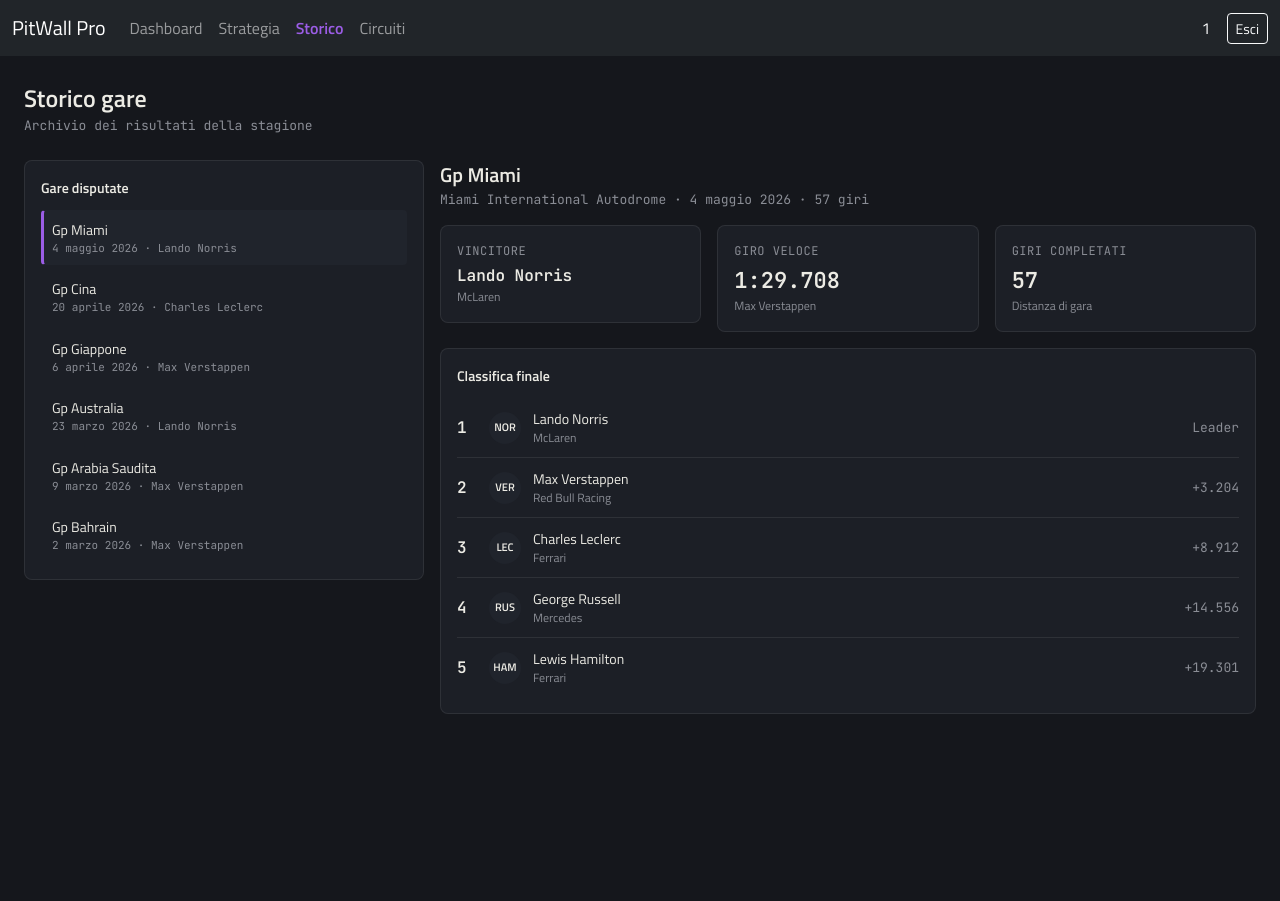
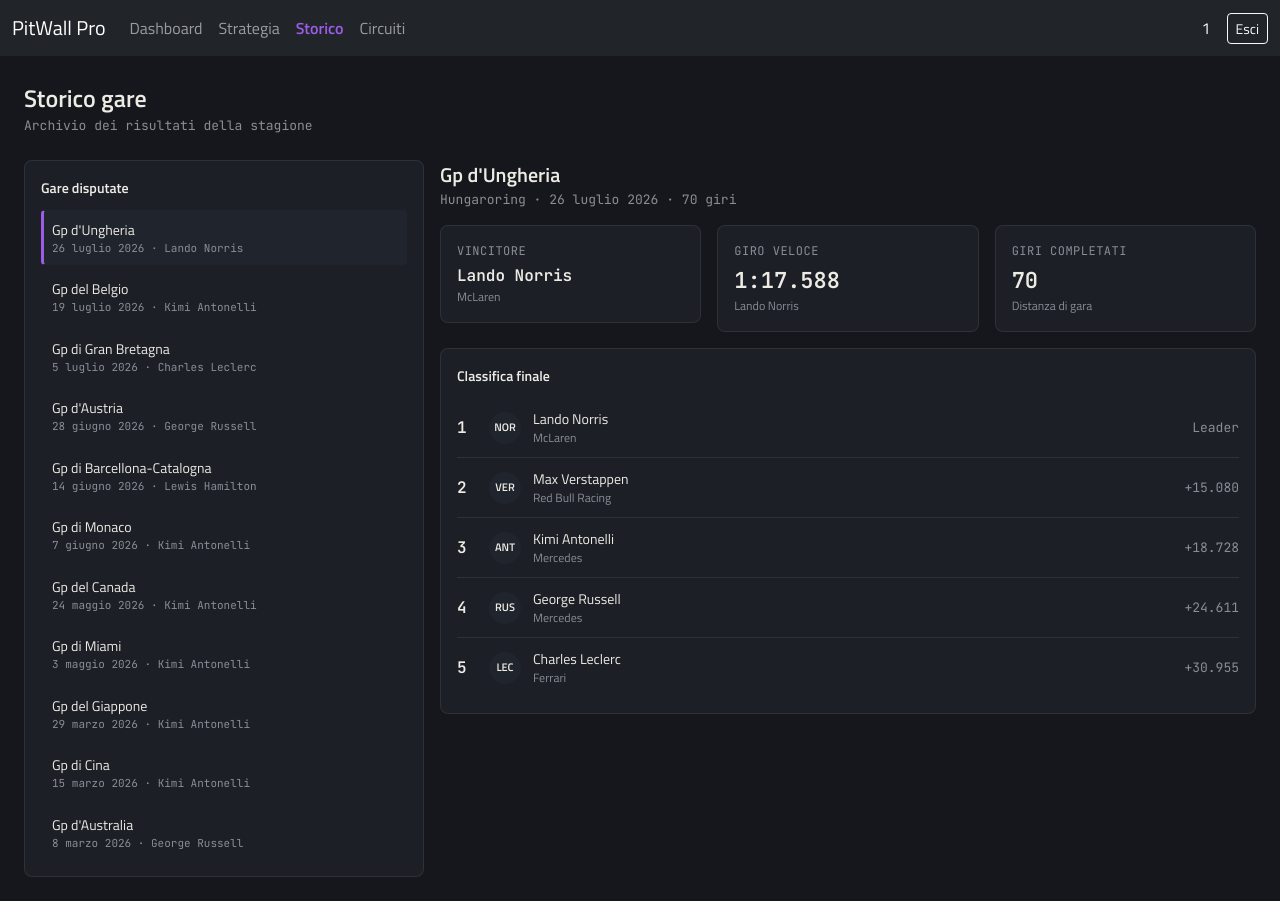
Before and after one commit to niccolosciucco/frontend, a React (Vite) app: page /storico in a window 1280 px wide. Before the commit the page ends 800 px from the top, so only its background shows below. Built offline with nearby package versions, Linux system fonts and the light colour scheme; sample sign-in values are in the browser's storage.

Commit message:
Update raceHistory.ts

```diff
--- a/src/data/raceHistory.ts
+++ b/src/data/raceHistory.ts
@@ -2,15 +2,15 @@
 
 export const RACE_HISTORY: HistoricalRace[] = [
   {
-    id: "miami",
-    name: "Gp Miami",
-    circuit: "Miami International Autodrome",
-    date: "4 maggio 2026",
-    laps: 57,
+    id: "ungheria",
+    name: "Gp d'Ungheria",
+    circuit: "Hungaroring",
+    date: "26 luglio 2026",
+    laps: 70,
     winnerName: "Lando Norris",
     winnerTeam: "McLaren",
-    fastestLapDriver: "Max Verstappen",
-    fastestLapTime: "1:29.708",
+    fastestLapDriver: "Lando Norris",
+    fastestLapTime: "1:17.588",
     results: [
       {
         position: 1,
@@ -25,15 +25,15 @@
         driverCode: "VER",
         driverName: "Max Verstappen",
         team: "Red Bull Racing",
-        gapText: "+3.204",
+        gapText: "+15.080",
         status: "finished",
       },
       {
         position: 3,
-        driverCode: "LEC",
-        driverName: "Charles Leclerc",
-        team: "Ferrari",
-        gapText: "+8.912",
+        driverCode: "ANT",
+        driverName: "Kimi Antonelli",
+        team: "Mercedes",
+        gapText: "+18.728",
         status: "finished",
       },
       {
@@ -41,7 +41,60 @@
         driverCode: "RUS",
         driverName: "George Russell",
         team: "Mercedes",
-        gapText: "+14.556",
+        gapText: "+24.611",
+        status: "finished",
+      },
+      {
+        position: 5,
+        driverCode: "LEC",
+        driverName: "Charles Leclerc",
+        team: "Ferrari",
+        gapText: "+30.955",
+        status: "finished",
+      },
+    ],
+  },
+  {
+    id: "belgio",
+    name: "Gp del Belgio",
+    circuit: "Circuit de Spa-Francorchamps",
+    date: "19 luglio 2026",
+    laps: 44,
+    winnerName: "Kimi Antonelli",
+    winnerTeam: "Mercedes",
+    fastestLapDriver: "Kimi Antonelli",
+    fastestLapTime: "1:47.402",
+    results: [
+      {
+        position: 1,
+        driverCode: "ANT",
+        driverName: "Kimi Antonelli",
+        team: "Mercedes",
+        gapText: "Leader",
+        status: "finished",
+      },
+      {
+        position: 2,
+        driverCode: "LEC",
+        driverName: "Charles Leclerc",
+        team: "Ferrari",
+        gapText: "+1.952",
+        status: "finished",
+      },
+      {
+        position: 3,
+        driverCode: "VER",
+        driverName: "Max Verstappen",
+        team: "Red Bull Racing",
+        gapText: "+11.586",
+        status: "finished",
+      },
+      {
+        position: 4,
+        driverCode: "RUS",
+        driverName: "George Russell",
+        team: "Mercedes",
+        gapText: "+17.209",
         status: "finished",
       },
       {
@@ -49,21 +102,21 @@
         driverCode: "HAM",
         driverName: "Lewis Hamilton",
         team: "Ferrari",
-        gapText: "+19.301",
+        gapText: "+22.740",
         status: "finished",
       },
     ],
   },
   {
-    id: "cina",
-    name: "Gp Cina",
-    circuit: "Shanghai International Circuit",
-    date: "20 aprile 2026",
-    laps: 56,
+    id: "granbretagna",
+    name: "Gp di Gran Bretagna",
+    circuit: "Silverstone Circuit",
+    date: "5 luglio 2026",
+    laps: 52,
     winnerName: "Charles Leclerc",
     winnerTeam: "Ferrari",
     fastestLapDriver: "Charles Leclerc",
-    fastestLapTime: "1:33.119",
+    fastestLapTime: "1:28.115",
     results: [
       {
         position: 1,
@@ -75,107 +128,54 @@
       },
       {
         position: 2,
-        driverCode: "VER",
-        driverName: "Max Verstappen",
-        team: "Red Bull Racing",
-        gapText: "+5.017",
+        driverCode: "RUS",
+        driverName: "George Russell",
+        team: "Mercedes",
+        gapText: "+0.427",
         status: "finished",
       },
       {
         position: 3,
-        driverCode: "NOR",
-        driverName: "Lando Norris",
-        team: "McLaren",
-        gapText: "+11.442",
+        driverCode: "HAM",
+        driverName: "Lewis Hamilton",
+        team: "Ferrari",
+        gapText: "+0.772",
         status: "finished",
       },
       {
         position: 4,
-        driverCode: "HAM",
-        driverName: "Lewis Hamilton",
-        team: "Ferrari",
-        gapText: "+16.098",
+        driverCode: "ANT",
+        driverName: "Kimi Antonelli",
+        team: "Mercedes",
+        gapText: "+6.918",
         status: "finished",
       },
       {
         position: 5,
-        driverCode: "RUS",
-        driverName: "George Russell",
-        team: "Mercedes",
-        gapText: "Ritirato",
-        status: "dnf",
-      },
-    ],
-  },
-  {
-    id: "giappone",
-    name: "Gp Giappone",
-    circuit: "Suzuka International Racing Course",
-    date: "6 aprile 2026",
-    laps: 53,
-    winnerName: "Max Verstappen",
-    winnerTeam: "Red Bull Racing",
-    fastestLapDriver: "Max Verstappen",
-    fastestLapTime: "1:31.044",
-    results: [
-      {
-        position: 1,
         driverCode: "VER",
         driverName: "Max Verstappen",
         team: "Red Bull Racing",
-        gapText: "Leader",
-        status: "finished",
-      },
-      {
-        position: 2,
-        driverCode: "LEC",
-        driverName: "Charles Leclerc",
-        team: "Ferrari",
-        gapText: "+7.398",
-        status: "finished",
-      },
-      {
-        position: 3,
-        driverCode: "NOR",
-        driverName: "Lando Norris",
-        team: "McLaren",
-        gapText: "+12.211",
-        status: "finished",
-      },
-      {
-        position: 4,
-        driverCode: "RUS",
-        driverName: "George Russell",
-        team: "Mercedes",
-        gapText: "+18.657",
-        status: "finished",
-      },
-      {
-        position: 5,
-        driverCode: "HAM",
-        driverName: "Lewis Hamilton",
-        team: "Ferrari",
-        gapText: "+24.903",
+        gapText: "+12.304",
         status: "finished",
       },
     ],
   },
   {
-    id: "australia",
-    name: "Gp Australia",
-    circuit: "Albert Park Circuit",
-    date: "23 marzo 2026",
-    laps: 58,
-    winnerName: "Lando Norris",
-    winnerTeam: "McLaren",
-    fastestLapDriver: "Charles Leclerc",
-    fastestLapTime: "1:19.813",
+    id: "austria",
+    name: "Gp d'Austria",
+    circuit: "Red Bull Ring",
+    date: "28 giugno 2026",
+    laps: 71,
+    winnerName: "George Russell",
+    winnerTeam: "Mercedes",
+    fastestLapDriver: "George Russell",
+    fastestLapTime: "1:06.480",
     results: [
       {
         position: 1,
-        driverCode: "NOR",
-        driverName: "Lando Norris",
-        team: "McLaren",
+        driverCode: "RUS",
+        driverName: "George Russell",
+        team: "Mercedes",
         gapText: "Leader",
         status: "finished",
       },
@@ -184,23 +184,129 @@
         driverCode: "VER",
         driverName: "Max Verstappen",
         team: "Red Bull Racing",
-        gapText: "+2.680",
+        gapText: "+1.611",
         status: "finished",
       },
       {
         position: 3,
-        driverCode: "LEC",
-        driverName: "Charles Leclerc",
-        team: "Ferrari",
-        gapText: "+9.045",
+        driverCode: "ANT",
+        driverName: "Kimi Antonelli",
+        team: "Mercedes",
+        gapText: "+1.986",
         status: "finished",
       },
       {
         position: 4,
+        driverCode: "NOR",
+        driverName: "Lando Norris",
+        team: "McLaren",
+        gapText: "+8.312",
+        status: "finished",
+      },
+      {
+        position: 5,
         driverCode: "HAM",
         driverName: "Lewis Hamilton",
         team: "Ferrari",
-        gapText: "+15.772",
+        gapText: "+14.077",
+        status: "finished",
+      },
+    ],
+  },
+  {
+    id: "barcellona",
+    name: "Gp di Barcellona-Catalogna",
+    circuit: "Circuit de Barcelona-Catalunya",
+    date: "14 giugno 2026",
+    laps: 66,
+    winnerName: "Lewis Hamilton",
+    winnerTeam: "Ferrari",
+    fastestLapDriver: "Lando Norris",
+    fastestLapTime: "1:17.204",
+    results: [
+      {
+        position: 1,
+        driverCode: "HAM",
+        driverName: "Lewis Hamilton",
+        team: "Ferrari",
+        gapText: "Leader",
+        status: "finished",
+      },
+      {
+        position: 2,
+        driverCode: "RUS",
+        driverName: "George Russell",
+        team: "Mercedes",
+        gapText: "+19.561",
+        status: "finished",
+      },
+      {
+        position: 3,
+        driverCode: "NOR",
+        driverName: "Lando Norris",
+        team: "McLaren",
+        gapText: "+23.719",
+        status: "finished",
+      },
+      {
+        position: 4,
+        driverCode: "ANT",
+        driverName: "Kimi Antonelli",
+        team: "Mercedes",
+        gapText: "+30.204",
+        status: "finished",
+      },
+      {
+        position: 5,
+        driverCode: "LEC",
+        driverName: "Charles Leclerc",
+        team: "Ferrari",
+        gapText: "+36.550",
+        status: "finished",
+      },
+    ],
+  },
+  {
+    id: "monaco",
+    name: "Gp di Monaco",
+    circuit: "Circuit de Monaco",
+    date: "7 giugno 2026",
+    laps: 78,
+    winnerName: "Kimi Antonelli",
+    winnerTeam: "Mercedes",
+    fastestLapDriver: "Lewis Hamilton",
+    fastestLapTime: "1:13.681",
+    results: [
+      {
+        position: 1,
+        driverCode: "ANT",
+        driverName: "Kimi Antonelli",
+        team: "Mercedes",
+        gapText: "Leader",
+        status: "finished",
+      },
+      {
+        position: 2,
+        driverCode: "HAM",
+        driverName: "Lewis Hamilton",
+        team: "Ferrari",
+        gapText: "+6.271",
+        status: "finished",
+      },
+      {
+        position: 3,
+        driverCode: "GAS",
+        driverName: "Pierre Gasly",
+        team: "Alpine",
+        gapText: "+20.369",
+        status: "finished",
+      },
+      {
+        position: 4,
+        driverCode: "LEC",
+        driverName: "Charles Leclerc",
+        team: "Ferrari",
+        gapText: "+24.918",
         status: "finished",
       },
       {
@@ -208,27 +314,80 @@
         driverCode: "RUS",
         driverName: "George Russell",
         team: "Mercedes",
-        gapText: "+21.390",
+        gapText: "+29.077",
         status: "finished",
       },
     ],
   },
   {
-    id: "arabia-saudita",
-    name: "Gp Arabia Saudita",
-    circuit: "Jeddah Corniche Circuit",
-    date: "9 marzo 2026",
-    laps: 50,
-    winnerName: "Max Verstappen",
-    winnerTeam: "Red Bull Racing",
+    id: "canada",
+    name: "Gp del Canada",
+    circuit: "Circuit Gilles-Villeneuve",
+    date: "24 maggio 2026",
+    laps: 70,
+    winnerName: "Kimi Antonelli",
+    winnerTeam: "Mercedes",
     fastestLapDriver: "Max Verstappen",
-    fastestLapTime: "1:30.734",
+    fastestLapTime: "1:14.290",
     results: [
       {
         position: 1,
+        driverCode: "ANT",
+        driverName: "Kimi Antonelli",
+        team: "Mercedes",
+        gapText: "Leader",
+        status: "finished",
+      },
+      {
+        position: 2,
+        driverCode: "HAM",
+        driverName: "Lewis Hamilton",
+        team: "Ferrari",
+        gapText: "+10.768",
+        status: "finished",
+      },
+      {
+        position: 3,
         driverCode: "VER",
         driverName: "Max Verstappen",
         team: "Red Bull Racing",
+        gapText: "+11.276",
+        status: "finished",
+      },
+      {
+        position: 4,
+        driverCode: "LEC",
+        driverName: "Charles Leclerc",
+        team: "Ferrari",
+        gapText: "+18.903",
+        status: "finished",
+      },
+      {
+        position: 5,
+        driverCode: "RUS",
+        driverName: "George Russell",
+        team: "Mercedes",
+        gapText: "+25.611",
+        status: "finished",
+      },
+    ],
+  },
+  {
+    id: "miami",
+    name: "Gp di Miami",
+    circuit: "Miami International Autodrome",
+    date: "3 maggio 2026",
+    laps: 57,
+    winnerName: "Kimi Antonelli",
+    winnerTeam: "Mercedes",
+    fastestLapDriver: "Oscar Piastri",
+    fastestLapTime: "1:30.415",
+    results: [
+      {
+        position: 1,
+        driverCode: "ANT",
+        driverName: "Kimi Antonelli",
+        team: "Mercedes",
         gapText: "Leader",
         status: "finished",
       },
@@ -237,7 +396,113 @@
         driverCode: "NOR",
         driverName: "Lando Norris",
         team: "McLaren",
-        gapText: "+4.512",
+        gapText: "+3.264",
+        status: "finished",
+      },
+      {
+        position: 3,
+        driverCode: "PIA",
+        driverName: "Oscar Piastri",
+        team: "McLaren",
+        gapText: "+27.092",
+        status: "finished",
+      },
+      {
+        position: 4,
+        driverCode: "RUS",
+        driverName: "George Russell",
+        team: "Mercedes",
+        gapText: "+33.417",
+        status: "finished",
+      },
+      {
+        position: 5,
+        driverCode: "HAM",
+        driverName: "Lewis Hamilton",
+        team: "Ferrari",
+        gapText: "+39.802",
+        status: "finished",
+      },
+    ],
+  },
+  {
+    id: "giappone",
+    name: "Gp del Giappone",
+    circuit: "Suzuka International Racing Course",
+    date: "29 marzo 2026",
+    laps: 53,
+    winnerName: "Kimi Antonelli",
+    winnerTeam: "Mercedes",
+    fastestLapDriver: "Charles Leclerc",
+    fastestLapTime: "1:31.822",
+    results: [
+      {
+        position: 1,
+        driverCode: "ANT",
+        driverName: "Kimi Antonelli",
+        team: "Mercedes",
+        gapText: "Leader",
+        status: "finished",
+      },
+      {
+        position: 2,
+        driverCode: "PIA",
+        driverName: "Oscar Piastri",
+        team: "McLaren",
+        gapText: "+13.722",
+        status: "finished",
+      },
+      {
+        position: 3,
+        driverCode: "LEC",
+        driverName: "Charles Leclerc",
+        team: "Ferrari",
+        gapText: "+15.270",
+        status: "finished",
+      },
+      {
+        position: 4,
+        driverCode: "RUS",
+        driverName: "George Russell",
+        team: "Mercedes",
+        gapText: "+21.055",
+        status: "finished",
+      },
+      {
+        position: 5,
+        driverCode: "NOR",
+        driverName: "Lando Norris",
+        team: "McLaren",
+        gapText: "+27.398",
+        status: "finished",
+      },
+    ],
+  },
+  {
+    id: "cina",
+    name: "Gp di Cina",
+    circuit: "Shanghai International Circuit",
+    date: "15 marzo 2026",
+    laps: 56,
+    winnerName: "Kimi Antonelli",
+    winnerTeam: "Mercedes",
+    fastestLapDriver: "Kimi Antonelli",
+    fastestLapTime: "1:33.501",
+    results: [
+      {
+        position: 1,
+        driverCode: "ANT",
+        driverName: "Kimi Antonelli",
+        team: "Mercedes",
+        gapText: "Leader",
+        status: "finished",
+      },
+      {
+        position: 2,
+        driverCode: "RUS",
+        driverName: "George Russell",
+        team: "Mercedes",
+        gapText: "+5.515",
         status: "finished",
       },
       {
@@ -245,7 +510,7 @@
         driverCode: "HAM",
         driverName: "Lewis Hamilton",
         team: "Ferrari",
-        gapText: "+10.877",
+        gapText: "+25.267",
         status: "finished",
       },
       {
@@ -253,68 +518,68 @@
         driverCode: "LEC",
         driverName: "Charles Leclerc",
         team: "Ferrari",
-        gapText: "+16.203",
+        gapText: "+31.204",
         status: "finished",
       },
       {
         position: 5,
-        driverCode: "RUS",
-        driverName: "George Russell",
-        team: "Mercedes",
-        gapText: "+22.981",
+        driverCode: "VER",
+        driverName: "Max Verstappen",
+        team: "Red Bull Racing",
+        gapText: "+38.910",
         status: "finished",
       },
     ],
   },
   {
-    id: "bahrain",
-    name: "Gp Bahrain",
-    circuit: "Circuito Internazionale del Bahrain",
-    date: "2 marzo 2026",
-    laps: 57,
-    winnerName: "Max Verstappen",
-    winnerTeam: "Red Bull Racing",
-    fastestLapDriver: "Lando Norris",
-    fastestLapTime: "1:32.608",
+    id: "australia",
+    name: "Gp d'Australia",
+    circuit: "Albert Park Circuit",
+    date: "8 marzo 2026",
+    laps: 58,
+    winnerName: "George Russell",
+    winnerTeam: "Mercedes",
+    fastestLapDriver: "George Russell",
+    fastestLapTime: "1:20.988",
     results: [
       {
         position: 1,
-        driverCode: "VER",
-        driverName: "Max Verstappen",
-        team: "Red Bull Racing",
+        driverCode: "RUS",
+        driverName: "George Russell",
+        team: "Mercedes",
         gapText: "Leader",
         status: "finished",
       },
       {
         position: 2,
-        driverCode: "LEC",
-        driverName: "Charles Leclerc",
-        team: "Ferrari",
-        gapText: "+6.331",
+        driverCode: "ANT",
+        driverName: "Kimi Antonelli",
+        team: "Mercedes",
+        gapText: "+2.974",
         status: "finished",
       },
       {
         position: 3,
-        driverCode: "NOR",
-        driverName: "Lando Norris",
-        team: "McLaren",
-        gapText: "+11.098",
+        driverCode: "LEC",
+        driverName: "Charles Leclerc",
+        team: "Ferrari",
+        gapText: "+15.519",
         status: "finished",
       },
       {
         position: 4,
-        driverCode: "RUS",
-        driverName: "George Russell",
-        team: "Mercedes",
-        gapText: "+17.442",
+        driverCode: "PIA",
+        driverName: "Oscar Piastri",
+        team: "McLaren",
+        gapText: "+22.108",
         status: "finished",
       },
       {
         position: 5,
-        driverCode: "HAM",
-        driverName: "Lewis Hamilton",
-        team: "Ferrari",
-        gapText: "+23.019",
+        driverCode: "NOR",
+        driverName: "Lando Norris",
+        team: "McLaren",
+        gapText: "+28.554",
         status: "finished",
       },
     ],
```
